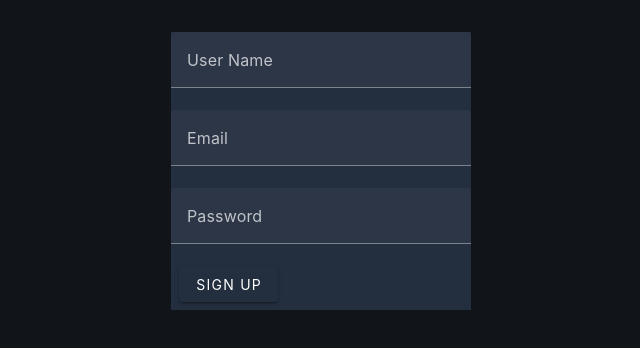
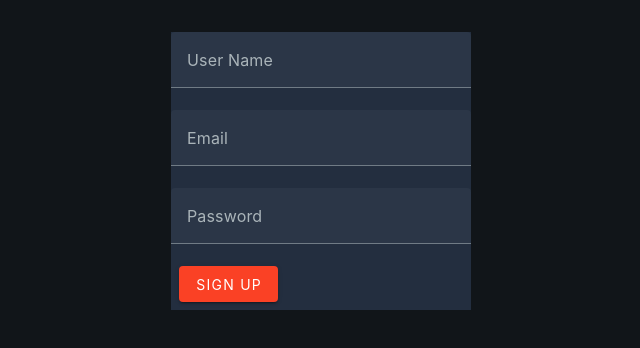
Before and after one commit to jnie1/MTGViewer-V2, a Vue app in the folder frontend/: page /signup in a window 1280 px wide. Shown: the top 348 px of the page, without its empty margins (319-959 px from the left). Built offline with nearby package versions, Linux system fonts and the light colour scheme; no server answers; the HTML template or start-up script is replaced by a standard one.

Commit message:
update vuetify on colors

```diff
--- a/frontend/src/plugins/vuetify.ts
+++ b/frontend/src/plugins/vuetify.ts
@@ -6,7 +6,11 @@ const customTheme: ThemeDefinition = {
   dark: true,
   colors: {
     background: '#111519',
+    'on-background': '#e0eaea',
+    'on-background-variant': '#f8f8f8',
     surface: '#232e3f',
+    'on-surface': '#e0eaea',
+    'on-surface-variant': '#f8f8f8',
     primary: '#fa4125',
     secondary: '#7aa5f7',
   }
--- a/frontend/src/views/SignupView.vue
+++ b/frontend/src/views/SignupView.vue
@@ -69,7 +69,7 @@ const handleSubmit = async () => {
           type="password"
           :rules="passwordRules"
         />
-        <v-btn class="ma-2 mt-0" type="submit">Sign up</v-btn>
+        <v-btn class="ma-2 mt-0" color="primary" type="submit">Sign up</v-btn>
       </v-form>
     </v-sheet>
   </main>
```
